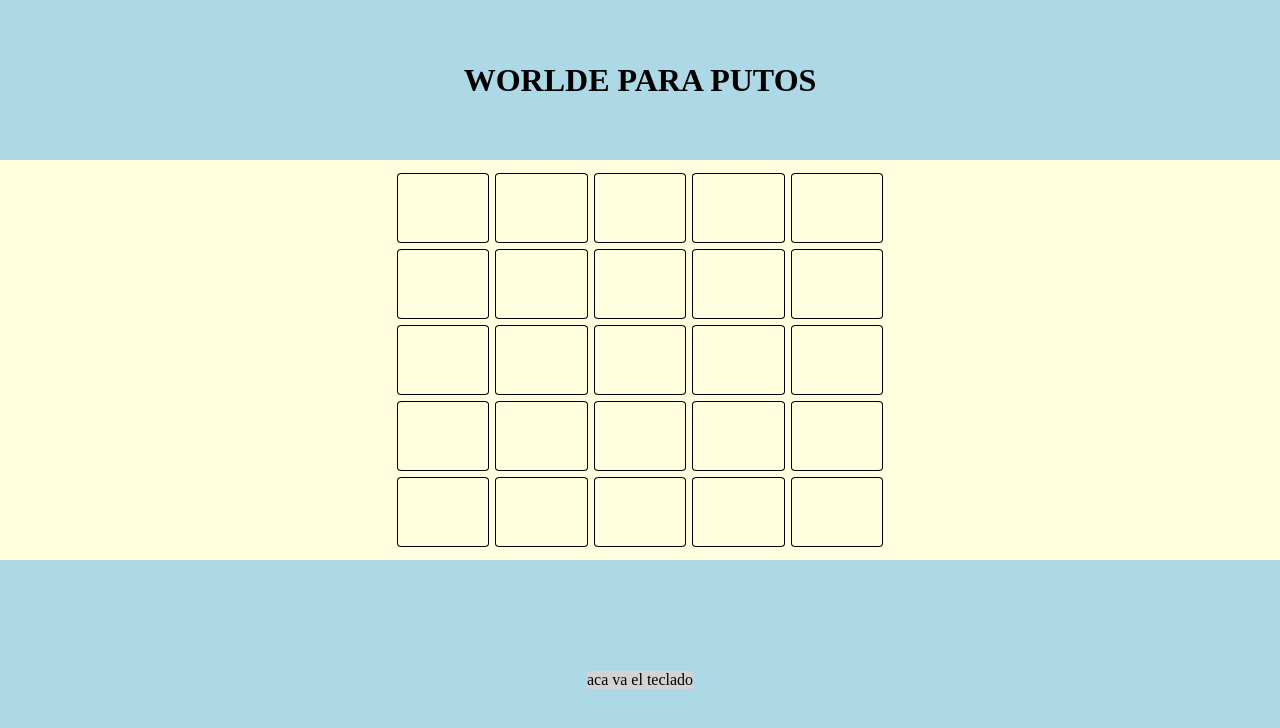
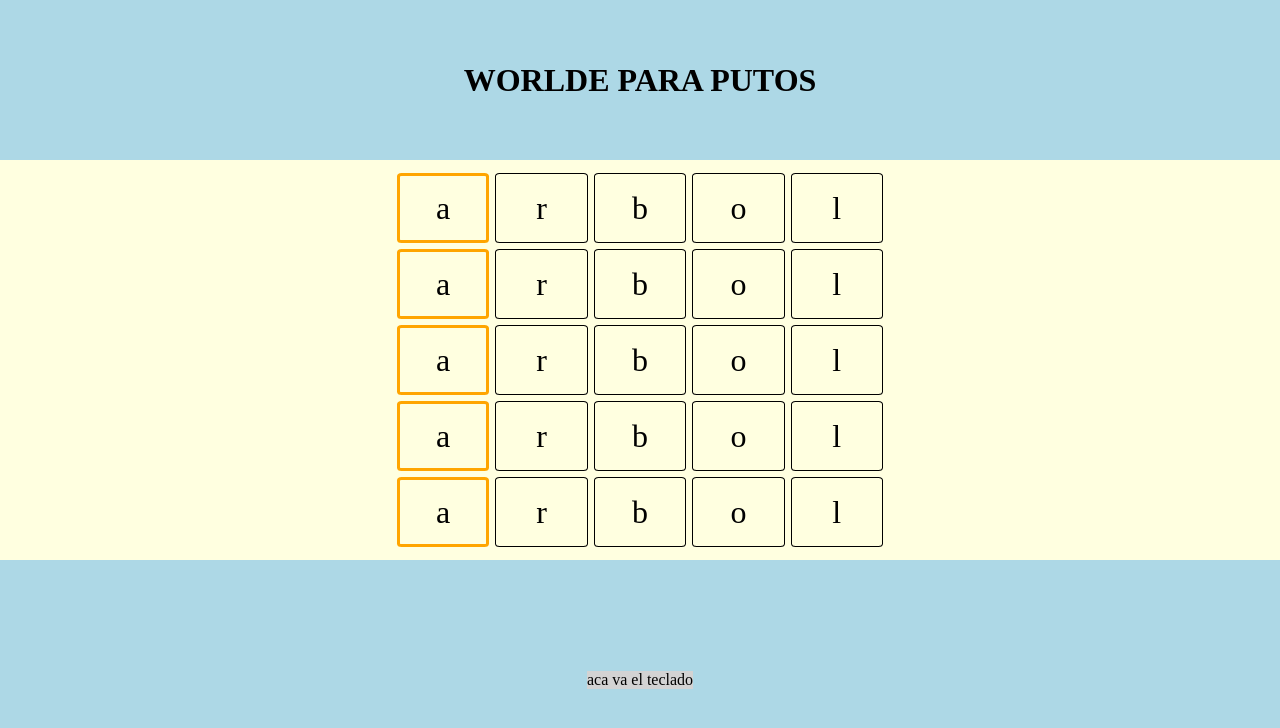
Before and after one commit to LuloSammartino/Wordle, a React (Vite) app in the folder frontend/client/: page / in a window 1280 px wide. Shown: the top 728 px of the page. Built offline with nearby package versions, Linux system fonts and the light colour scheme.

Commit message:
letter & word state

```diff
--- a/frontend/client/src/Word/Word.jsx
+++ b/frontend/client/src/Word/Word.jsx
@@ -1,14 +1,27 @@
 import styles from './Word.module.css';
+import { useState } from 'react';
 
 function Word() {
+
+
+const [actualLetter, setActualLetter] = useState("1")
+const [actualWord, setActualWord] = useState("arbol")
+
+
     return (
     <main className={styles.word}>
 
-        <div className={styles.letter}></div>
-        <div className={styles.letter}></div>
-        <div className={styles.letter}></div>
-        <div className={styles.letter}></div>
-        <div className={styles.letter}></div>
+        <div className={ `${styles.letter} ${actualLetter === "1" ? styles.active : ""}`}
+        onClick={ () => setActualLetter("1")} >{actualWord[0]}
+        </div>
+        <div className={ `${styles.letter} ${actualLetter === "2" ? styles.active : ""}`}
+        onClick={ () => setActualLetter("2")}>{actualWord[1]}</div>
+        <div className={ `${styles.letter} ${actualLetter === "3" ? styles.active : ""}`}
+        onClick={ () => setActualLetter("3")}>{actualWord[2]}</div>
+        <div className={ `${styles.letter} ${actualLetter === "4" ? styles.active : ""}`}
+        onClick={ () => setActualLetter("4")}>{actualWord[3]}</div>
+        <div className={ `${styles.letter} ${actualLetter === "5" ? styles.active : ""}`}
+        onClick={ () => setActualLetter("5")}>{actualWord[4]}</div>
 
     </main>
 )
--- a/frontend/client/src/Word/Word.module.css
+++ b/frontend/client/src/Word/Word.module.css
@@ -16,3 +16,21 @@
     margin: 3%;
 
 }
+
+.letter:hover{
+    cursor: pointer;
+}
+.active{
+    border: 3px solid orange;
+}
+
+input{
+    background-color: transparent;
+    border: none;
+    width: 100%;
+    height: 100%;
+}
+
+input:focus{
+    outline: none;
+}
```
